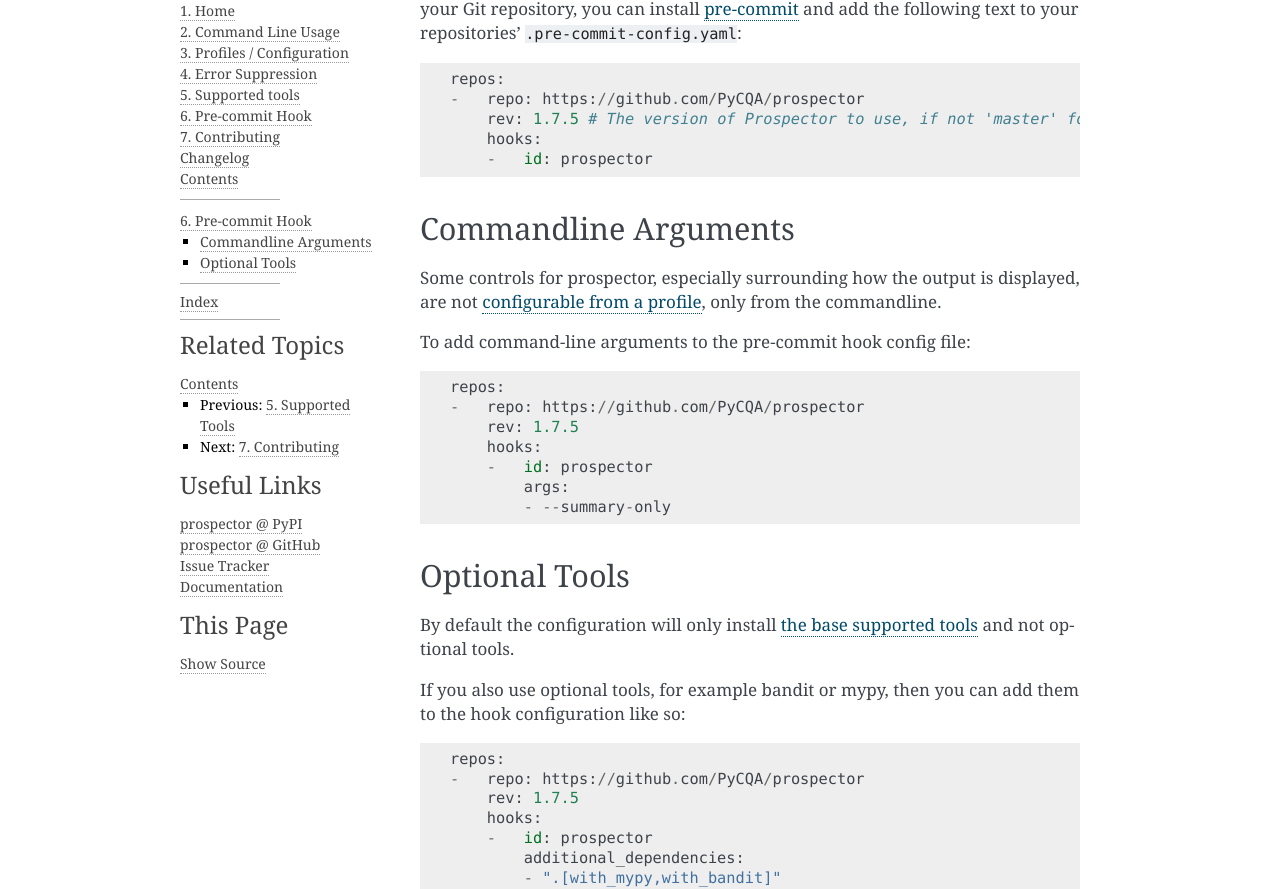
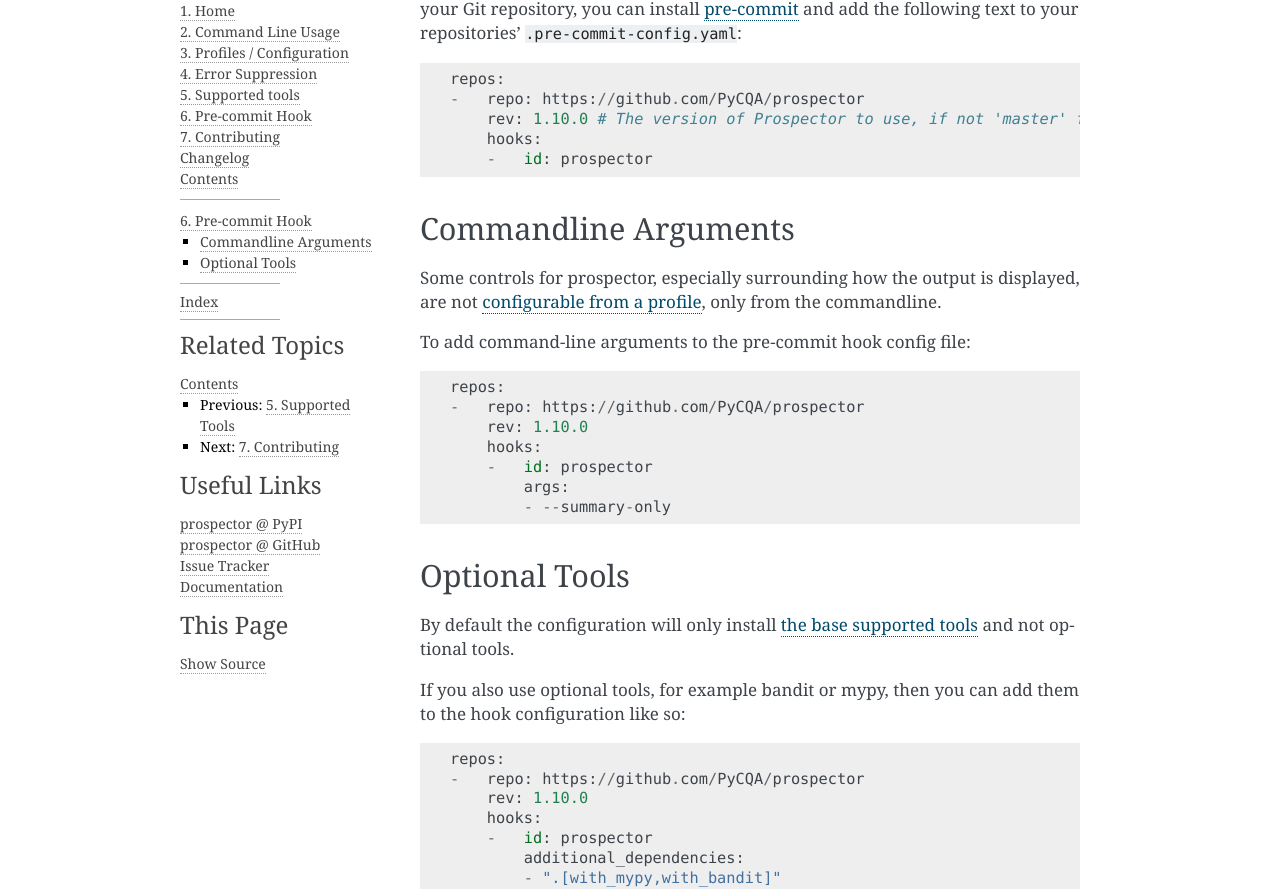
Before and after one commit to prospector-dev/prospector, a Sphinx documentation site: the page built from docs/pre-commit.rst, in a window 1280 px wide. Shown: the part 160-1049 px from the top of the page. Built offline with Sphinx 7.4.7, drawn with Linux system fonts in a browser that asks for light colours.

Commit message:
Updating pre-commit docs to use latest version

```diff
--- a/README.rst
+++ b/README.rst
@@ -148,7 +148,7 @@
 
     repos:
     -   repo: https://github.com/PyCQA/prospector
-        rev: 1.7.5 # The version of Prospector to use, if not 'master' for latest
+        rev: 1.10.0 # The version of Prospector to use, if not 'master' for latest
         hooks:
         -   id: prospector
 
@@ -157,7 +157,7 @@
 
     repos:
     -   repo: https://github.com/PyCQA/prospector
-        rev: 1.7.5
+        rev: 1.10.0
         hooks:
         -   id: prospector
             additional_dependencies:
@@ -189,7 +189,7 @@
 
     repos:
     -   repo: https://github.com/PyCQA/prospector
-        rev: 1.7.5
+        rev: 1.10.0
         hooks:
         -   id: prospector
             additional_dependencies:
--- a/docs/pre-commit.rst
+++ b/docs/pre-commit.rst
@@ -7,7 +7,7 @@
 
     repos:
     -   repo: https://github.com/PyCQA/prospector
-        rev: 1.7.5 # The version of Prospector to use, if not 'master' for latest
+        rev: 1.10.0 # The version of Prospector to use, if not 'master' for latest
         hooks:
         -   id: prospector
 
@@ -23,7 +23,7 @@
 
     repos:
     -   repo: https://github.com/PyCQA/prospector
-        rev: 1.7.5
+        rev: 1.10.0
         hooks:
         -   id: prospector
             args:
@@ -40,7 +40,7 @@
 
     repos:
     -   repo: https://github.com/PyCQA/prospector
-        rev: 1.7.5
+        rev: 1.10.0
         hooks:
         -   id: prospector
             additional_dependencies:
```
